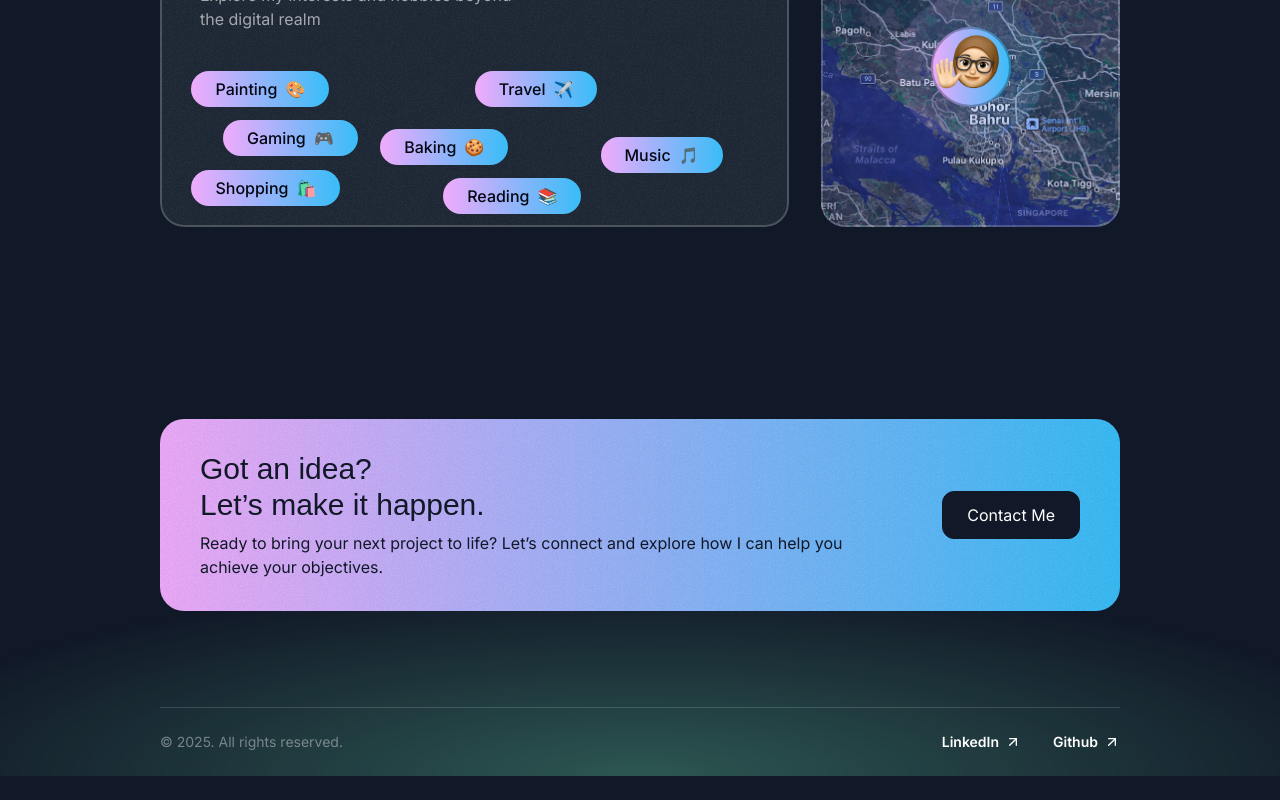
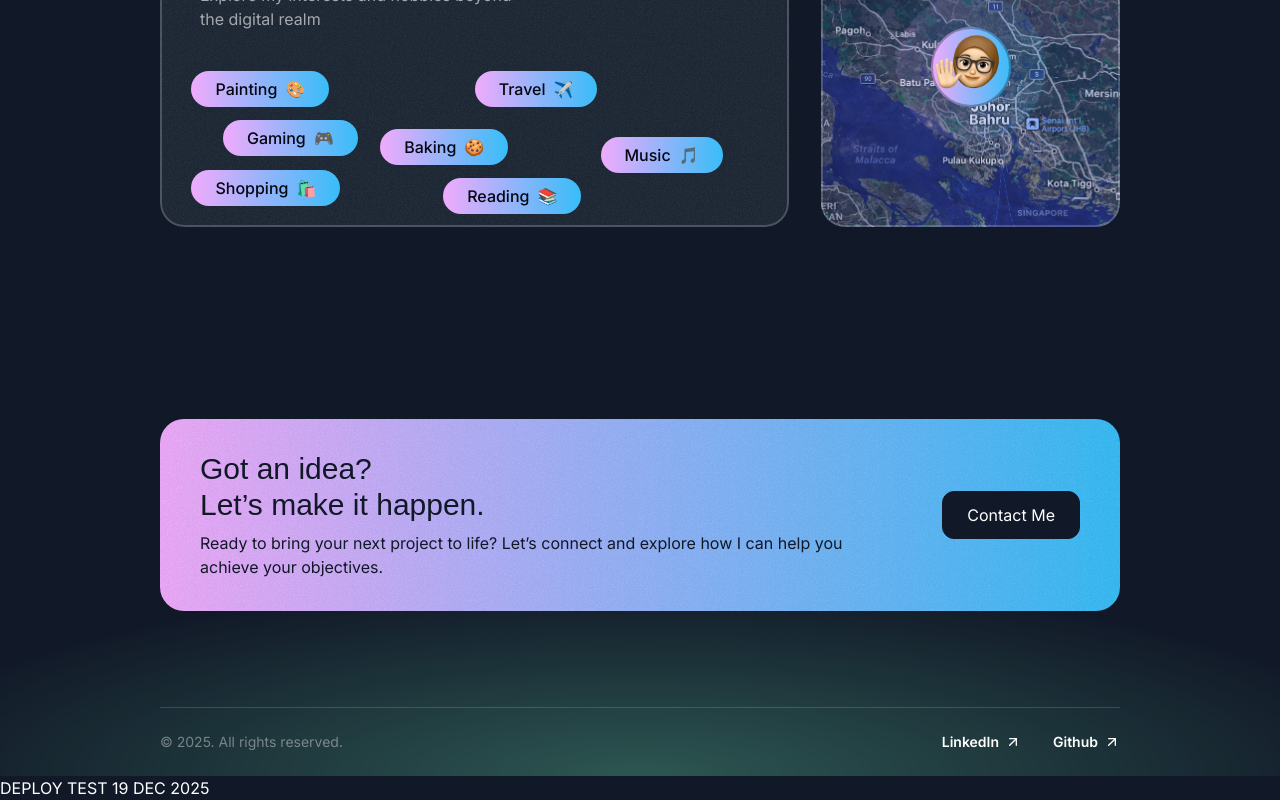
Before and after one commit to farahinani/portfolio, a Next.js app: page / in a window 1280 px wide. Shown: the part 5345-6145 px from the top of the page. Before the commit the page ends 6121 px from the top, so only its background shows below. Built offline with nearby package versions, Linux system fonts and the light colour scheme; a web font is replaced by a local one.

Commit message:
add test marker

```diff
--- a/next.config.mjs
+++ b/next.config.mjs
@@ -1,6 +1,6 @@
 /** @type {import('next').NextConfig} */
 const nextConfig = {
-   output: "export",
+   output: 'export',
    images: {
     unoptimized: true
    },
--- a/src/app/page.tsx
+++ b/src/app/page.tsx
@@ -1,3 +1,4 @@
+export const dynamic = 'force-static'
 import { AboutSection } from "@/sections/About";
 import { Header } from "@/sections/Header";
 import { HeroSection } from "@/sections/Hero";
@@ -20,6 +21,11 @@ export default function Home() {
       <AboutSection />
       <ContactSection />
       <Footer />
+
+      {/* TEST MARKER */}
+      <p id="deploy-test">
+        DEPLOY TEST 19 DEC 2025
+      </p>
     </div>
   );
 }
```
